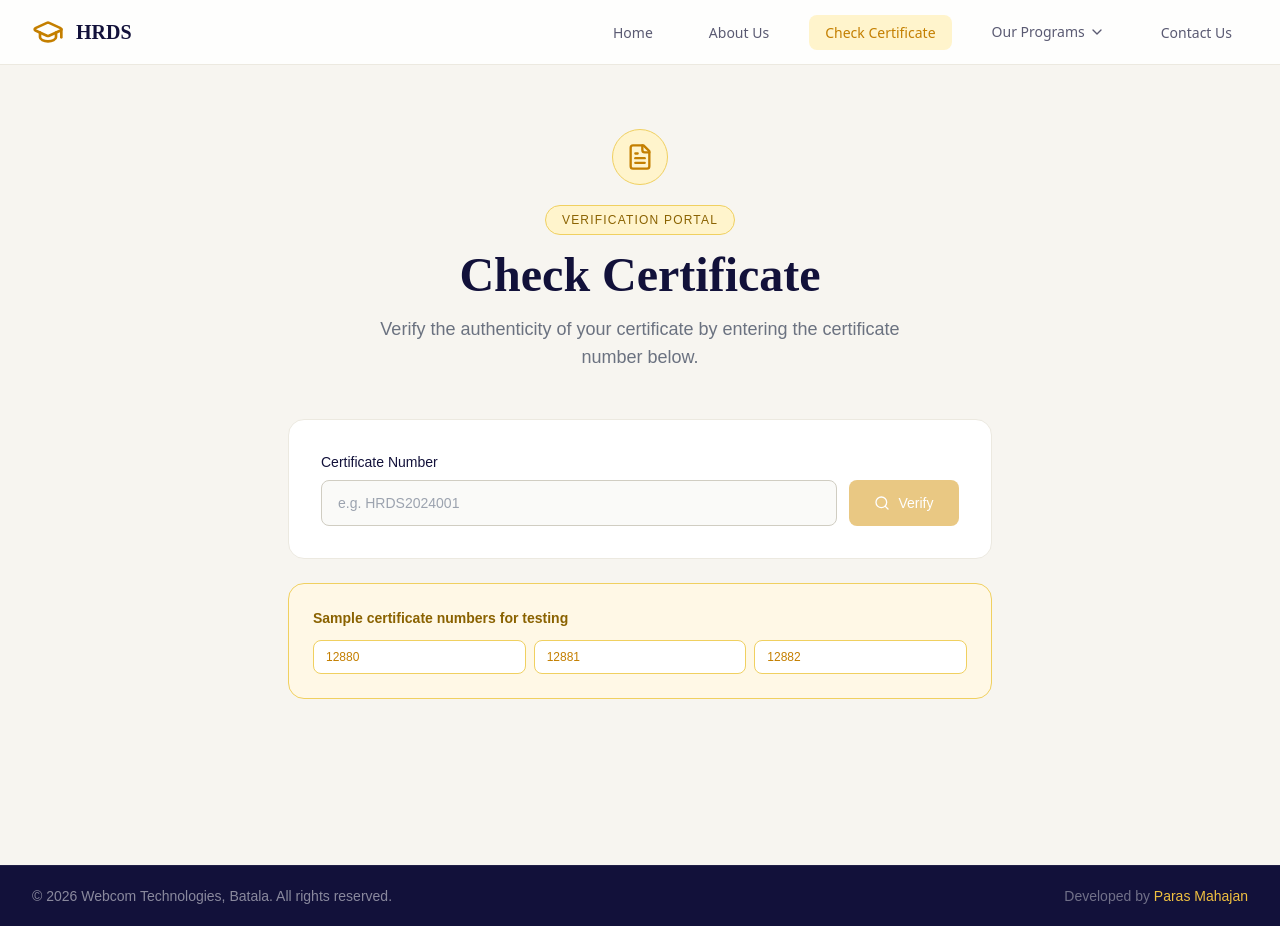
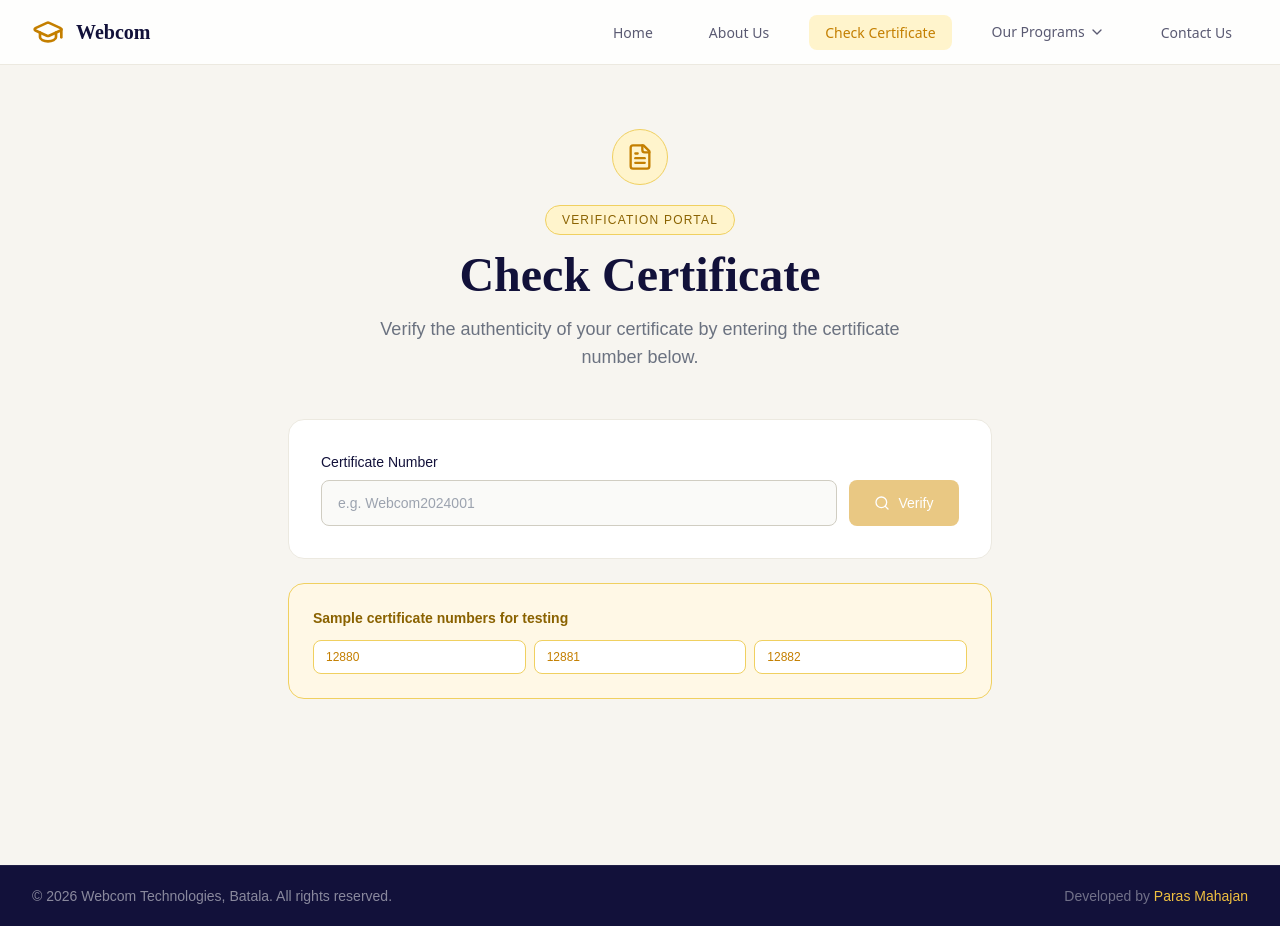
Before and after one commit to Aparasmahajan/webcom, a React (Vite) app: page /check-certificate in a window 1280 px wide. Built offline with nearby package versions, Linux system fonts and the light colour scheme.

Commit message:
content changes from my side

```diff
--- a/src/components/Navigation.tsx
+++ b/src/components/Navigation.tsx
@@ -83,7 +83,7 @@ const Navigation: React.FC = () => {
                 color: "#12113a",
               }}
             >
-              HRDS
+              Webcom
             </span>
           </div>
 
--- a/src/data/constants.ts
+++ b/src/data/constants.ts
@@ -15,7 +15,7 @@ export const navigationItems = [
 export const newsItems = [
   {
     id: 1,
-    title: "HRDS Announces New Educational Initiatives for 2025",
+    title: "Webcom Announces New Educational Initiatives for 2025",
     description: "We are proud to launch comprehensive skill development programs aimed at empowering students and professionals across various domains.",
     image: "https://images.pexels.com/photos/289737/pexels-photo-289737.jpeg?auto=compress&cs=tinysrgb&w=800",
     backgroundColor: "#1E40AF",
@@ -26,7 +26,7 @@ export const newsItems = [
   {
     id: 2,
     // title: "Excellence in Education Awards 2024",
-    // description: "HRDS recognizes outstanding achievements in education and community development. Join us in celebrating academic excellence.",
+    // description: "Webcom recognizes outstanding achievements in education and community development. Join us in celebrating academic excellence.",
     image: "https://images.pexels.com/photos/267885/pexels-photo-267885.jpeg?auto=compress&cs=tinysrgb&w=800",
     backgroundColor: "#059669",
     titleTextColor: "#FFFFFF",
@@ -46,9 +46,9 @@ export const newsItems = [
 ];
 
 export const aboutUsData = {
-  history: `The Human Resource and Development Society (HRDS) was established in 2003 with a vision to create meaningful impact in education and community development. Over the past decade, we have worked tirelessly to bridge the gap between traditional education and modern skill requirements.
+  history: `The Human Resource and Development Society (Webcom) was established in 2003 with a vision to create meaningful impact in education and community development. Over the past decade, we have worked tirelessly to bridge the gap between traditional education and modern skill requirements.
 
-Our journey began with a small group of dedicated educators and professionals who believed in the transformative power of quality education. Today, HRDS stands as a beacon of excellence, having touched thousands of lives through our various educational initiatives, skill development programs, and community outreach efforts.
+Our journey began with a small group of dedicated educators and professionals who believed in the transformative power of quality education. Today, Webcom stands as a beacon of excellence, having touched thousands of lives through our various educational initiatives, skill development programs, and community outreach efforts.
 
 We continue to evolve and adapt to meet the changing needs of society, always keeping our core mission at the heart of everything we do: empowering individuals through education and fostering sustainable community development.`,
 
@@ -57,7 +57,7 @@ We continue to evolve and adapt to meet the changing needs of society, always ke
       position: "President",
       name: "Mr. Anoop Mahajan",
       // image: "",
-      description: "Leading HRDS with over 20 years of experience in educational administration."
+      description: "Leading Webcom with over 20 years of experience in educational administration."
     },
     {
       position: "Cashier",
--- a/src/pages/About.tsx
+++ b/src/pages/About.tsx
@@ -18,7 +18,7 @@ const About: React.FC = () => {
             className="text-4xl md:text-5xl font-bold mb-5"
             style={{ fontFamily: "'Playfair Display', serif", color: '#12113a' }}
           >
-            About HRDS
+            About Webcom Technologies
           </h1>
           <p className="text-lg text-gray-500 max-w-3xl mx-auto leading-relaxed">
             Webcom Technologies, Batala is a leading educational institute dedicated to providing quality
--- a/src/pages/CheckCertificate.tsx
+++ b/src/pages/CheckCertificate.tsx
@@ -80,7 +80,7 @@ const CheckCertificate: React.FC = () => {
               value={certificateNumber}
               onChange={e => setCertificateNumber(e.target.value)}
               onKeyPress={handleKeyPress}
-              placeholder="e.g. HRDS2024001"
+              placeholder="e.g. Webcom2024001"
               className="flex-1 px-4 py-3 rounded-lg text-sm outline-none transition-all duration-200"
               style={{
                 border: '1.5px solid #d0cdc2',
--- a/src/pages/Institutes.tsx
+++ b/src/pages/Institutes.tsx
@@ -31,7 +31,7 @@ const Institutes: React.FC = () => {
             Our Institutes
           </h1>
           <p className="text-lg text-gray-500 max-w-xl mx-auto leading-relaxed">
-            Explore the educational institutions affiliated with HRDS, providing quality education
+            Explore the educational institutions affiliated with Webcom, providing quality education
             and skill development.
           </p>
         </div>
```
